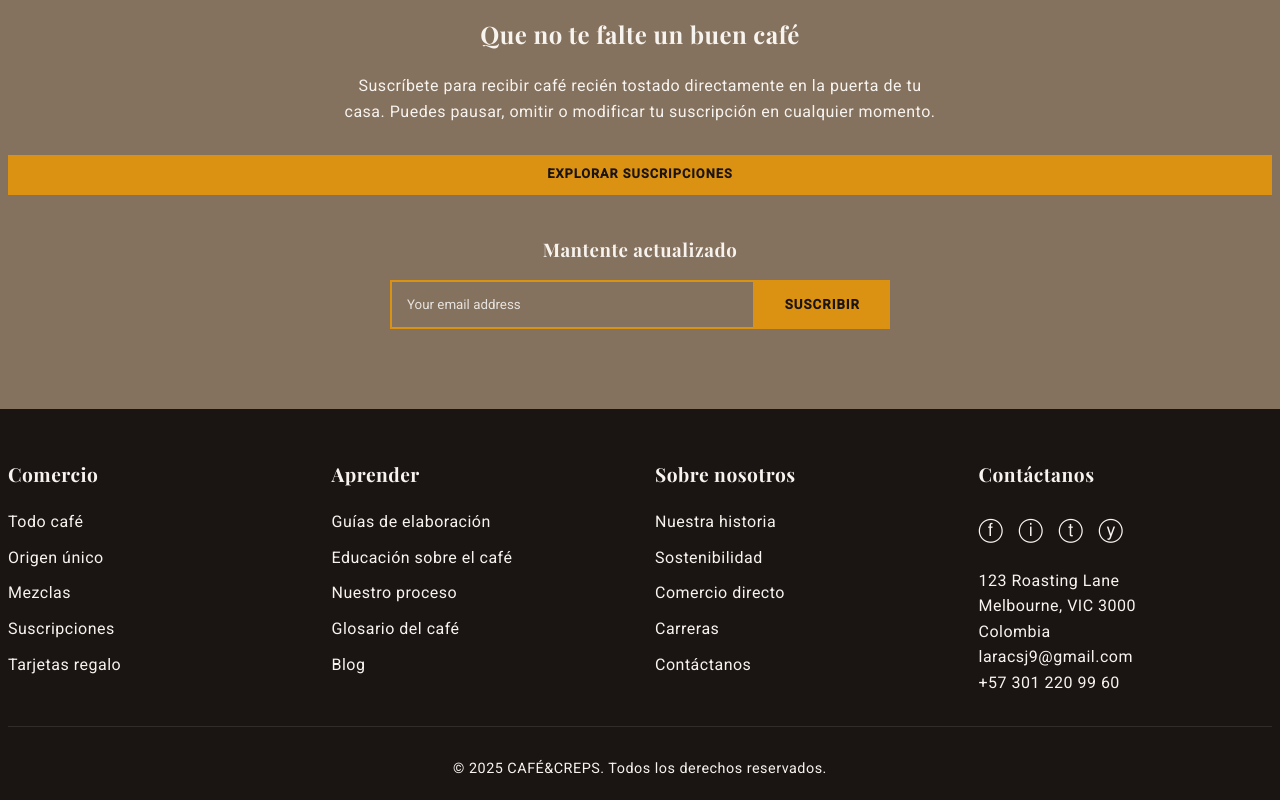
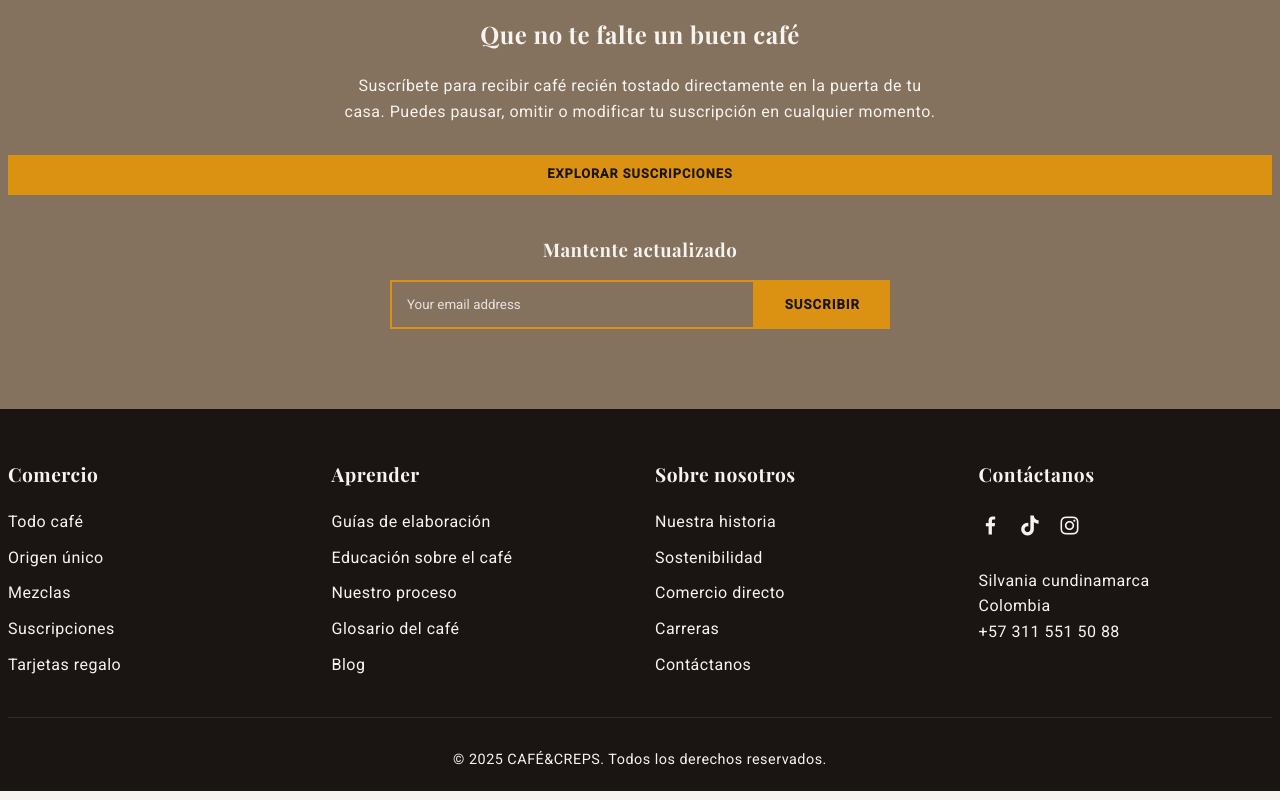
Before and after one commit to StevvenL/Web_coffe, a plain HTML site: page index.html in a window 1280 px wide. Shown: the part 4306-5106 px from the top of the page. Drawn offline with nearby package versions, Linux system fonts and the light colour scheme.

Commit message:
corrijo los datos de contacto y el link de tik tok

```diff
--- a/index.html
+++ b/index.html
@@ -6,7 +6,8 @@
   <meta name="viewport" content="width=device-width, initial-scale=1.0">
   <link rel="stylesheet" href="./style.css">
   <link href='https://unpkg.com/boxicons@2.1.4/css/boxicons.min.css' rel='stylesheet'>
-  <title>Document</title>
+  <link href='https://unpkg.com/boxicons@2.1.4/css/boxicons.min.css' rel='stylesheet'>
+  <title>Cafe & Creps</title>
 </head>
 
 <body>
@@ -247,13 +248,11 @@
         <div class="footer-column">
           <h3>Contáctanos</h3>
           <div class="social-icons">
-            <a href="#">ⓕ</a>
-            <a href="#">ⓘ</a>
-            <a href="#">ⓣ</a>
-            <a href="#">ⓨ</a>
+            <a href="#" class="footer-icon"><i class='bx bxl-facebook'></i></a>
+      <a href="https://www.tiktok.com/@cafe.creps?is_from_webapp=1&sender_device=pc" class="footer-icon"><i class='bx bxl-tiktok'></i></a>
+      <a href="" class="footer-icon"><i class='bx bxl-instagram'></i></a>
           </div>
-          <p class="footer-address">123 Roasting Lane<br>Melbourne, VIC 3000<br>Colombia</p>
-          <p>laracsj9@gmail.com<br>+57 301 220 99 60</p>
+          <p class="footer-address">Silvania cundinamarca<br>Colombia</p>+57 311 551 50 88</p>
         </div>
       </div>
       <div class="copyright">
```
